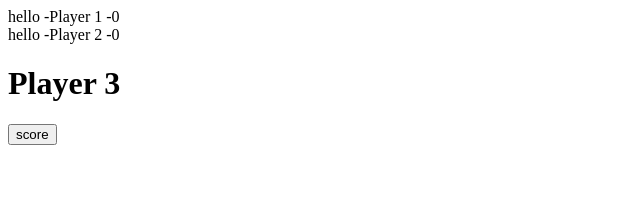
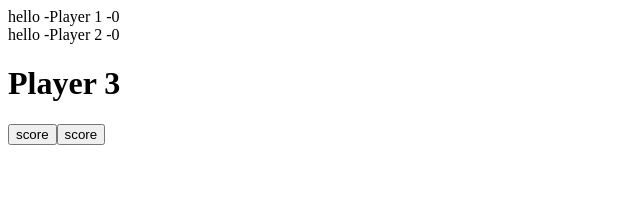
Before and after one commit to NULL-OPERATOR/tennis-scores, a React app: page / in a window 1280 px wide. Shown: the top 214 px of the page, without its empty margins (0-640 px from the left). Built offline with nearby package versions, Linux system fonts and the light colour scheme.

Commit message:
add dispatch to scoring, move players into plaerlist

```diff
--- a/src/components/Scoring.js
+++ b/src/components/AddScore.js
@@ -1,7 +1,7 @@
 import React from 'react'
 import PropTypes from 'prop-types'
 
-const Status = ({ active, onClick }) => {
+const AddScore = ({ active, onClick }) => {
   console.log(active, onClick)
 
   if (active) {
@@ -14,9 +14,9 @@ const Status = ({ active, onClick }) => {
   )
 }
 
-Status.propTypes = {
+AddScore.propTypes = {
   active: PropTypes.string.isRequired,
   onClick: PropTypes.func.isRequired
 }
 
-export default Status
+export default AddScore
--- a/src/components/App.js
+++ b/src/components/App.js
@@ -1,13 +1,13 @@
 import React from 'react'
 import PlayersList from '../containers/PlayersList'
 import GameStatus from '../containers/GameStatus'
-import AddScores from '../containers/AddScores'
+import AddScoreList from '../containers/AddScoreList'
 
 const App = () => (
   <div>
     <PlayersList />
     <GameStatus />
-    <AddScores />
+    <AddScoreList />
     {/* <Reset /> */}
   </div>
 )
--- a/src/components/Players.js
+++ /dev/null
@@ -1,24 +0,0 @@
-import React from 'react'
-import PropTypes from 'prop-types'
-import Player from './Player'
-
-const Players = ({ players }) => (
-  <div>
-    {players.map(player =>
-      <Player
-        key={player.id}
-        {...player}
-      />
-    )}
-  </div>
-)
-
-Players.propTypes = {
-  players: PropTypes.arrayOf(PropTypes.shape({
-    id: PropTypes.number.isRequired,
-    score: PropTypes.number.isRequired,
-    name: PropTypes.string.isRequired
-  }).isRequired)
-}
-
-export default Players
--- /dev/null
+++ b/src/containers/AddScoreList.js
@@ -0,0 +1,27 @@
+import React from 'react'
+import { connect } from 'react-redux'
+import { increaseScore } from '../actions'
+import AddScore from '../components/AddScore'
+
+
+const AddScoreList = ({ players, active, increaseScore }) => (
+  <div>
+    {players.map(player =>
+      <AddScore
+        key={player.id}
+        active={active}
+        onClick={() => increaseScore(player.id)} />
+    )}
+  </div>
+)
+
+const mapStateToProps = (state) => ({
+  players: state.game.players,
+  active: state.game.winner,
+})
+
+
+export default connect(
+  mapStateToProps,
+  { increaseScore }
+)(AddScoreList)
--- a/src/containers/AddScores.js
+++ /dev/null
@@ -1,20 +0,0 @@
-import { connect } from 'react-redux'
-import { increaseScore } from '../actions'
-import Scoring from '../components/Scoring'
-
-const mapStateToProps = (state) => ({
-  active: state.game.winner
-})
-
-const mapDispatchToProps = (dispatch, ownProps) => ({
-  onClick: (id) => {
-    dispatch(increaseScore(id))
-  }
-})
-
-const AddScores = connect(
-  mapStateToProps,
-  mapDispatchToProps
-)(Scoring)
-
-export default AddScores
--- a/src/containers/PlayersList.js
+++ b/src/containers/PlayersList.js
@@ -1,13 +1,22 @@
+import React from 'react'
 import { connect } from 'react-redux'
-import Players from '../components/Players'
+import Player from '../components/Player'
 
+const PlayersList = ({ players }) => (
+  <div>
+    {players.map(player =>
+      <Player
+        key={player.id}
+        {...player}
+      />
+    )}
+  </div>
+)
 
 const mapStateToProps = (state) => ({
   players: state.game.players
 })
 
-const PlayersList = connect(
+export default connect(
   mapStateToProps,
-)(Players)
-
-export default PlayersList
+)(PlayersList)
--- a/src/reducers/game.js
+++ b/src/reducers/game.js
@@ -14,16 +14,19 @@ const initialState = {
   ]
 }
 
-
 const game = (state = initialState, action) => {
   switch (action.type) {
     case 'INCREASE_SCORE':
-      return state
-      // return state.map(player =>
-      //   (player.id === action.id)
-      //     ? {...player, score: player.score + 1}
-      //     : player
-      // )
+      // console.log('action id', action.id)
+      // return state
+      return {
+        ...state,
+        players: state.players.map(player =>
+          (player.id === action.id)
+          ? {...player, score: player.score + 1}
+          : player
+        )
+      }
     default:
       return state
   }
```
